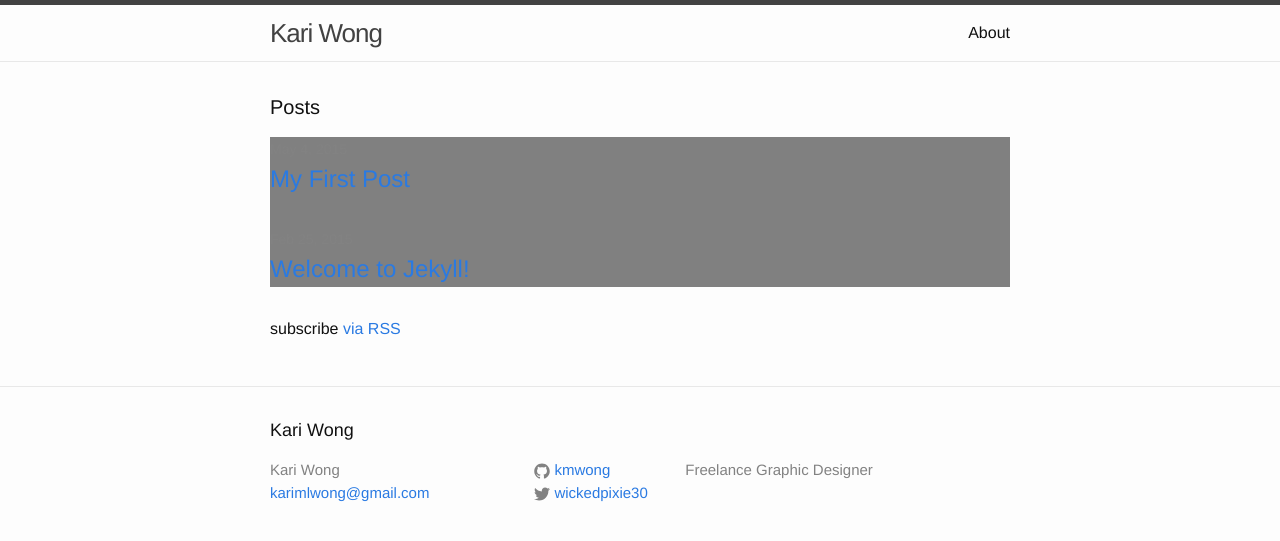
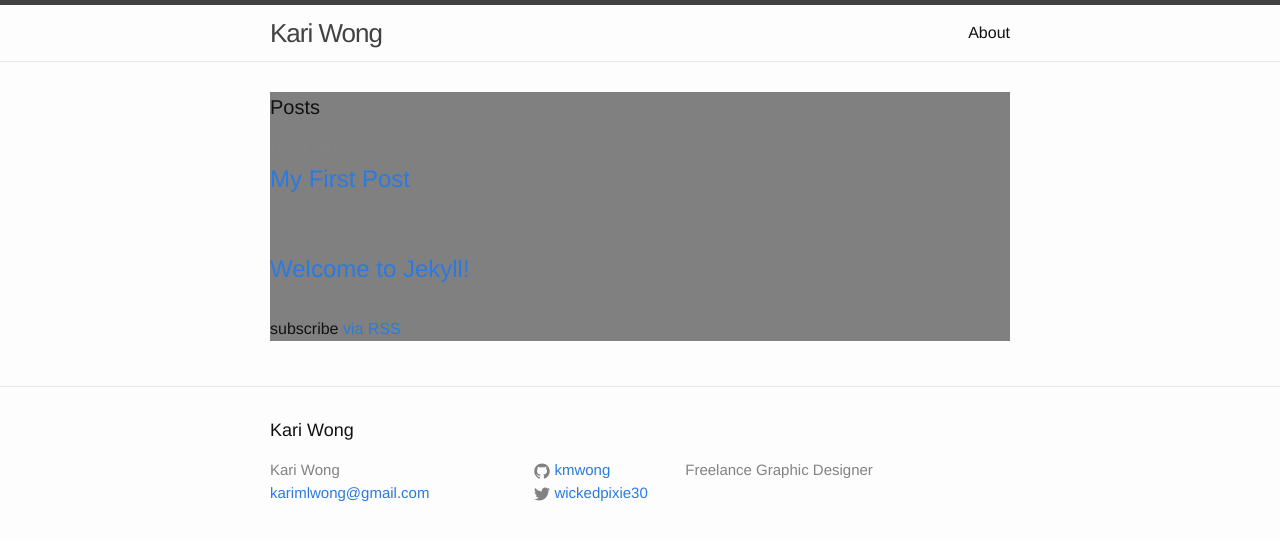
Before and after one commit to kmwong/kmwong.github.io, a Jekyll site: the page built from index.html, in a window 1280 px wide. Shown: the top 541 px of the page. Built offline with Jekyll 4.4.1, drawn with Linux system fonts in a browser that asks for light colours.

Commit message:
background

```diff
--- a/index.html
+++ b/index.html
@@ -2,11 +2,11 @@
 layout: default
 ---
 
-<div class="home">
+<div class="home" style="background-color: grey;">
 
   <h1 class="page-heading">Posts</h1>
 
-  <ul class="post-list" style="background-color: grey;">
+  <ul class="post-list">
     {% for post in site.posts %}
       <li>
         <span class="post-meta">{{ post.date | date: "%b %-d, %Y" }}</span>
```
